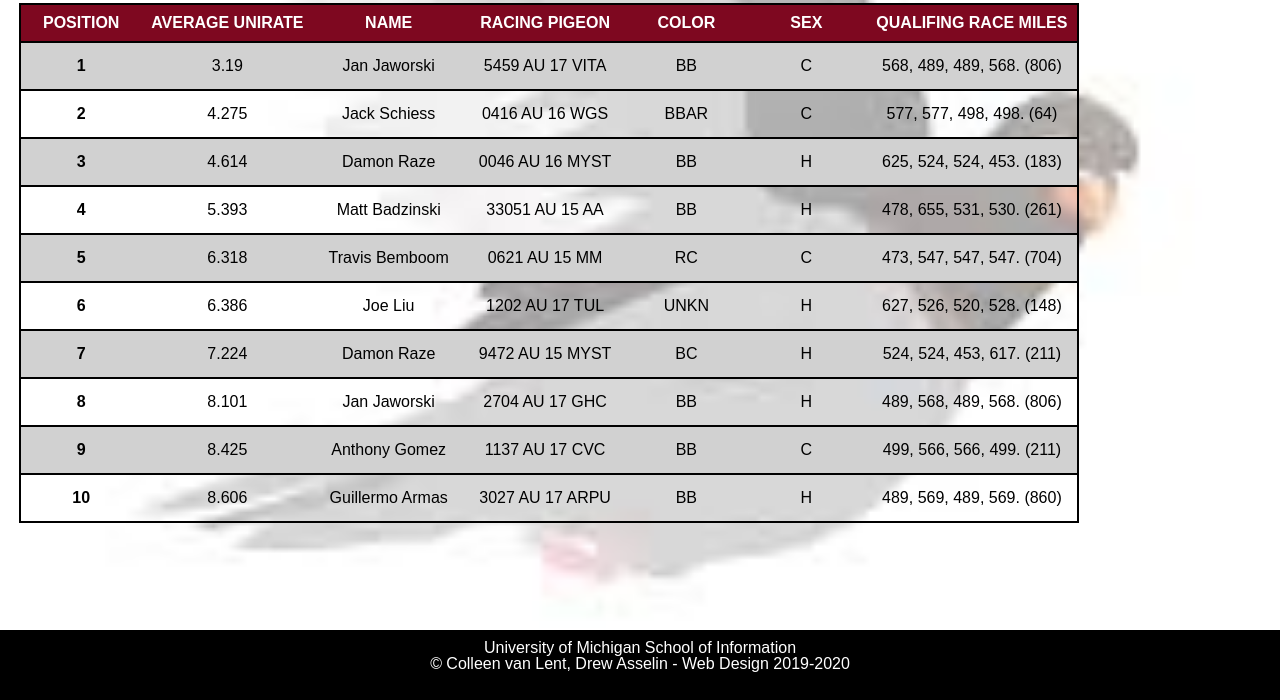
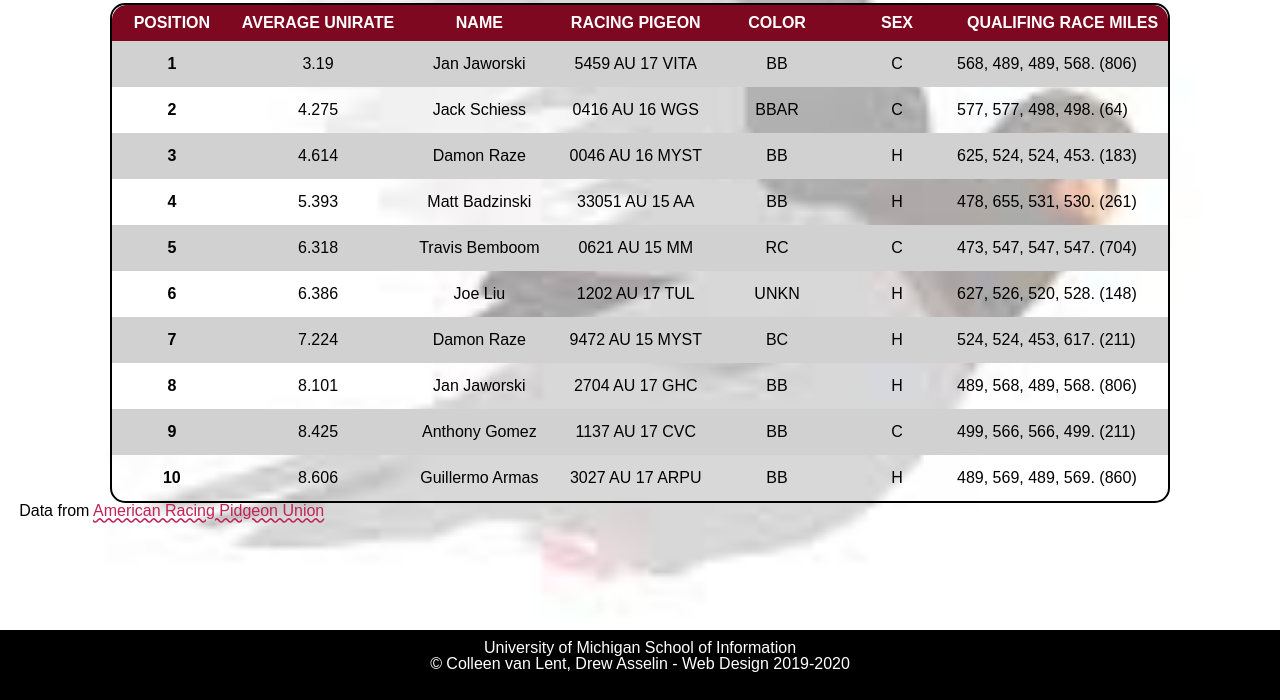
Before and after one commit to mhameed122/homework3, a plain HTML site: page index.html in a window 1280 px wide. Shown: the part 100-800 px from the top of the page. Drawn offline with Linux system fonts and the light colour scheme; files whose address does not match are found by name; a web font is replaced by a local one.

Commit message:
Add files via upload

```diff
--- a/css/style.css
+++ b/css/style.css
@@ -22,6 +22,7 @@ body{
 
 main{
   font-family: 'Andika', sans-serif;
+
 }
 
 
@@ -55,9 +56,11 @@ a:hover {
 }
 
 table{
-  align-content: center;
+  margin: auto;
   border: 2px solid black;
-
+  border-radius: 15px;
+  -moz-border-radius: 15px;
+  border-collapse: separate;
 }
 
 .colhead{
@@ -69,28 +72,62 @@ table{
   text-transform: uppercase;
 }
 
-.rowhead{}
+.rowhead{
+
+}
 
 .datacite{
-  color: black;
+  font-size: 12px;
 }
 
-td{
+
+td:not(:last-child){
   text-align: center;
   padding: 15px;
 }
 
-tr{border: 2px solid black;}
-
-*{}
-tr:nth-child(odd) {background-color: #d1d1d1;}
-tr:nth-child(even) {background-color: none;}
-tr:hover {background-color: rgba(126,8,32,0.5);}
+tr:last-child td:last-child{
+  border-bottom-right-radius: 15px;
+}
 
 
-thead tr:first-child th:first-child{
+tr{
+  border: 2px solid black;
+}
 
+tr:nth-child(odd) {
+  background-color: #d1d1d1;
 }
+
+tr:nth-child(even) {
+  background-color: none;
+}
+
+tr:hover {
+  background-color: rgba(126,8,32,0.5);
+}
+
+tr:last-child:hover {
+  border-bottom-right-radius: 15px;
+  }
+
+thead th:first-child {
+  border-radius: 15px 0px 0px 0px;
+}
+
+thead th:last-child {
+  border-radius: 0px 0px 15px 0px;
+}
+
+thead tr:last-child th:last-child {
+  border-radius: 0px 15px 0px 0px;
+}
+
+tbody tr:last-child th:first-child{
+  border-radius: 0px 0px 0px 15px;
+}
+
+
 
 footer, p {
   position:fixed;
--- a/index.html
+++ b/index.html
@@ -139,7 +139,9 @@
        </tr>
       </tbody>
     </table>
-    <p class="datacite">Data from <a href="https://pigeon-ndb.com/results/hof">American Racing Pidgeon Union</a></p>
+    <!-- <p class="datacite"> -->
+      Data from <a href="https://pigeon-ndb.com/results/hof">American Racing Pidgeon Union</a>
+    <!-- </p> -->
     </main>
     <footer>
       <p>University of Michigan School of Information <br/>
```
